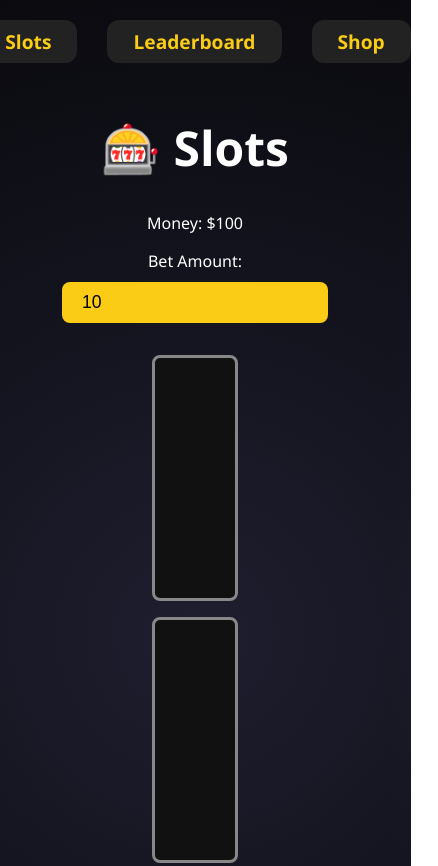
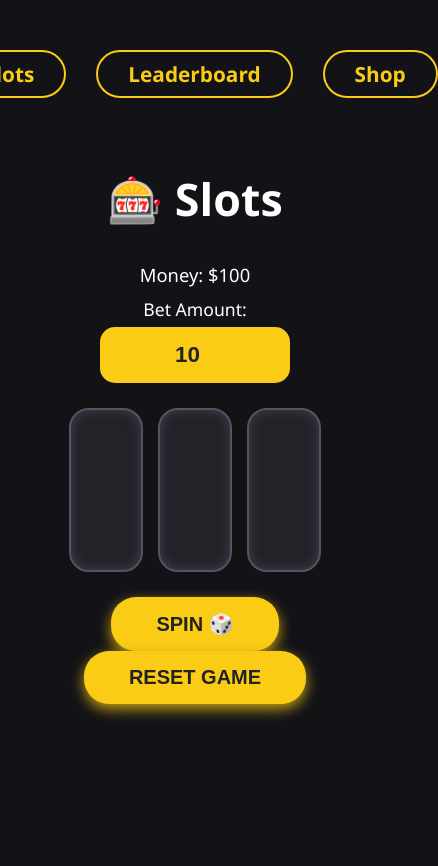
Before and after one commit to Cling22/Slots2.0, a plain HTML site: page Machine.html in a window 390 px wide. Shown: the top 866 px of the page, 438 px wide, since content can reach past the window. Drawn offline with Linux system fonts and the light colour scheme.

Commit message:
Update Style.css

```diff
--- a/Style.css
+++ b/Style.css
@@ -1,122 +1,168 @@
+/* Dark background and centered layout */
 body {
-  background: radial-gradient(circle at center, #1e1e2f, #0a0a0f);
+  background-color: #121217;
   font-family: 'Segoe UI', Tahoma, Geneva, Verdana, sans-serif;
   color: white;
+  min-height: 100vh;
+  margin: 0;
   display: flex;
   flex-direction: column;
   align-items: center;
-  justify-content: center;
-  min-height: 100vh;
-  margin: 0;
+  justify-content: flex-start;
+  padding-top: 50px;
 }
+
+/* Navigation tabs styling */
 nav {
-  margin-top: 20px;
-  margin-bottom: 20px;
-  width: 100%;
   display: flex;
   gap: 30px;
-  justify-content: center;
+  margin-bottom: 40px;
 }
+
 nav a {
-  background: #222;
+  padding: 8px 30px;
+  font-weight: 700;
+  font-size: 1.3rem;
+  text-decoration: none;
+  border-radius: 25px;
   color: #facc15;
-  border-radius: 12px;
-  text-decoration: none;
-  padding: 8px 26px;
-  font-weight: bold;
-  font-size: 1.2rem;
-  transition: background 0.2s, color 0.2s;
+  background-color: transparent;
+  border: 2.5px solid #facc15;
+  transition: all 0.25s ease;
 }
-nav a:hover {
-  background: #facc15;
+
+nav a:hover, nav a.active {
   color: #222;
+  background-color: #facc15;
+  border-color: #facc15;
 }
+
+/* Header */
 h1 {
-  font-size: 3rem;
-  margin-bottom: 1rem;
+  font-weight: 900;
+  font-size: 2.8rem;
+  display: flex;
+  align-items: center;
+  gap: 15px;
+  margin-bottom: 15px;
 }
+
+/* Emoji icon styling in header can be done inline or via ::before */
+
+/* Credits and betting */
+#credits {
+  font-size: 1.15rem;
+  margin-bottom: 10px;
+}
+
+label {
+  font-size: 1.1rem;
+  margin-bottom: 6px;
+  display: block;
+  text-align: center;
+}
+
+/* Bet input style */
+input#bet {
+  width: 160px;
+  padding: 15px;
+  margin-bottom: 25px;
+  border-radius: 15px;
+  border: none;
+  font-size: 1.4rem;
+  text-align: center;
+  font-weight: 700;
+  color: #222;
+  background-color: #facc15;
+  outline: none;
+  transition: background-color 0.3s;
+}
+
+input#bet:focus {
+  background-color: #e4a900;
+}
+
+/* Slot machine reels container */
 .slot-machine {
   display: flex;
-  gap: 1rem;
-  margin: 2rem 0;
+  gap: 25px;
   justify-content: center;
+  margin-bottom: 25px;
+  width: 290px;
 }
+
+/* Individual reels style */
 .reel {
+  background-color: #222228;
+  border-radius: 20px;
+  border: 2px solid #555561;
   width: 80px;
-  height: 240px;
-  overflow: hidden;
-  border: 3px solid #888;
-  border-radius: 8px;
-  background: #111;
-  position: relative;
-}
-.symbols {
-  display: flex;
-  flex-direction: column;
-  position: absolute;
-  top: 0;
-  width: 100%;
-  transition: transform 5s cubic-bezier(0.25, 1, 0.5, 1);
-}
-.symbol {
+  height: 190px;
   display: flex;
   align-items: center;
   justify-content: center;
-  font-size: 2.5rem;
-  height: 80px;
-  width: 100%;
-  transition: transform 0.2s ease;
+  box-shadow: 0 0 12px #444455 inset;
 }
-.row-highlight {
-  animation: flash 0.8s ease-in-out infinite alternate;
+
+/* Symbols container */
+.symbols {
+  font-size: 3.8rem;
+  user-select: none;
 }
-@keyframes flash {
-  from { background-color: rgba(255, 255, 255, 0.15); }
-  to   { background-color: rgba(255, 255, 255, 0.35); transform: scale(1.1); }
+
+.symbol {
+  display: inline-block;
+  pointer-events: none;
 }
-button, input {
-  margin-top: 10px;
+
+/* Buttons */
+button {
+  user-select: none;
+  border-radius: 25px;
+  border: none;
+  padding: 15px 45px;
+  font-weight: 900;
+  font-size: 1.25rem;
   background-color: #facc15;
-  border: none;
-  padding: 10px 20px;
-  font-size: 1.1rem;
-  border-radius: 8px;
+  color: #222;
   cursor: pointer;
-  transition: background-color 0.3s;
+  transition: all 0.25s ease;
+  box-shadow: 0 5px 14px #c5a015;
 }
-button:hover {
+
+button:hover:not(:disabled) {
   background-color: #e4a900;
+  box-shadow: 0 7px 18px #c99f0f;
 }
+
 button:disabled {
-  background-color: #999;
+  background-color: #bbb;
   cursor: not-allowed;
+  box-shadow: none;
 }
+
+/* Message text */
 .message {
-  margin-top: 1rem;
+  margin-top: 20px;
   font-size: 1.2rem;
   min-height: 1.5rem;
   color: #facc15;
+  font-weight: 700;
+  text-align: center;
 }
-#resetButton {
-  display: none;
-  background-color: #f44336;
-  margin-top: 20px;
-}
-#resetButton:hover {
-  background-color: #d32f2f;
-}
-@media (max-width: 600px) {
+
+/* Responsive for mobile */
+@media (max-width: 480px) {
   .slot-machine {
-    flex-direction: column;
+    gap: 15px;
+    width: 100%;
+    max-width: 280px;
+  }
+  .reel {
+    width: 70px;
+    height: 160px;
+  }
+  .symbols {
+    font-size: 3rem;
   }
 }
-table {
-  margin-top: 25px;
-  background: #222;
-  border-radius: 12px;
-  padding: 10px;
-}
-th, td {
-  padding: 10px 18px;
-  font-size: 1.1rem;
-}
```
